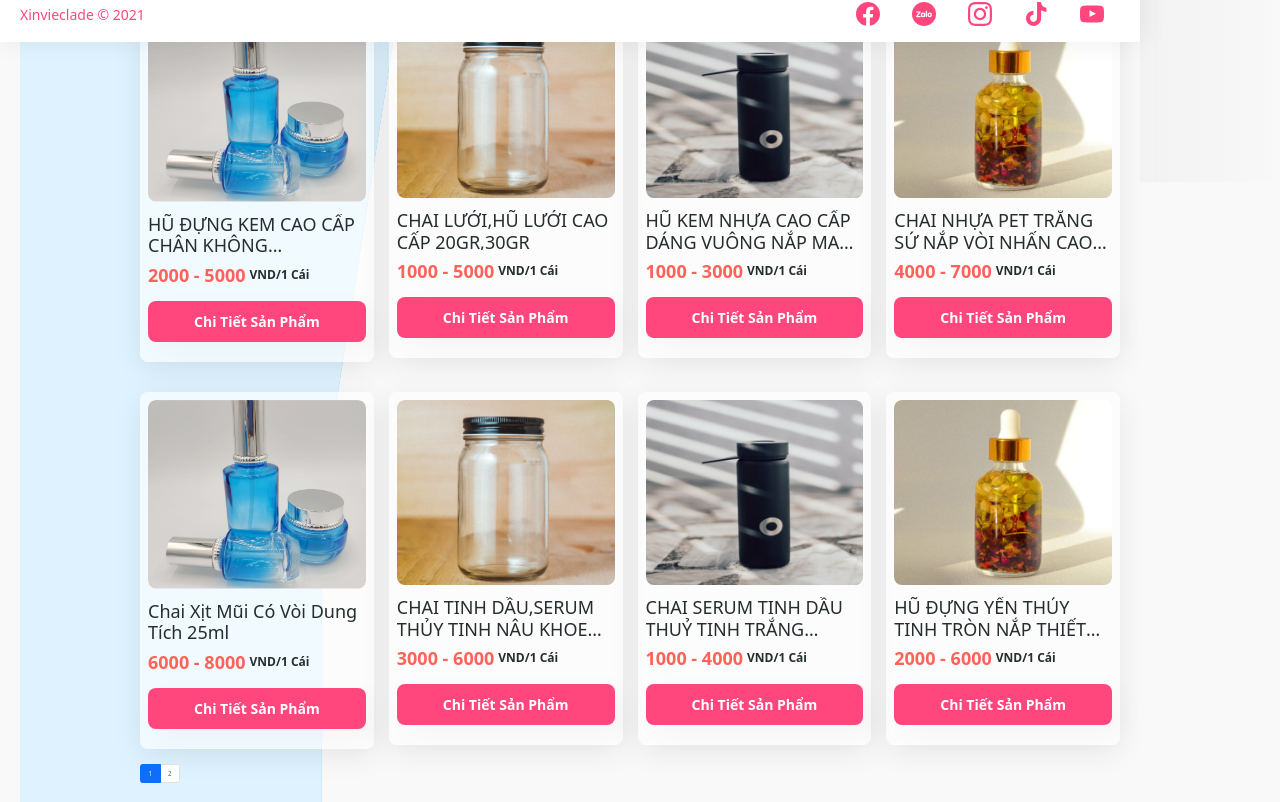
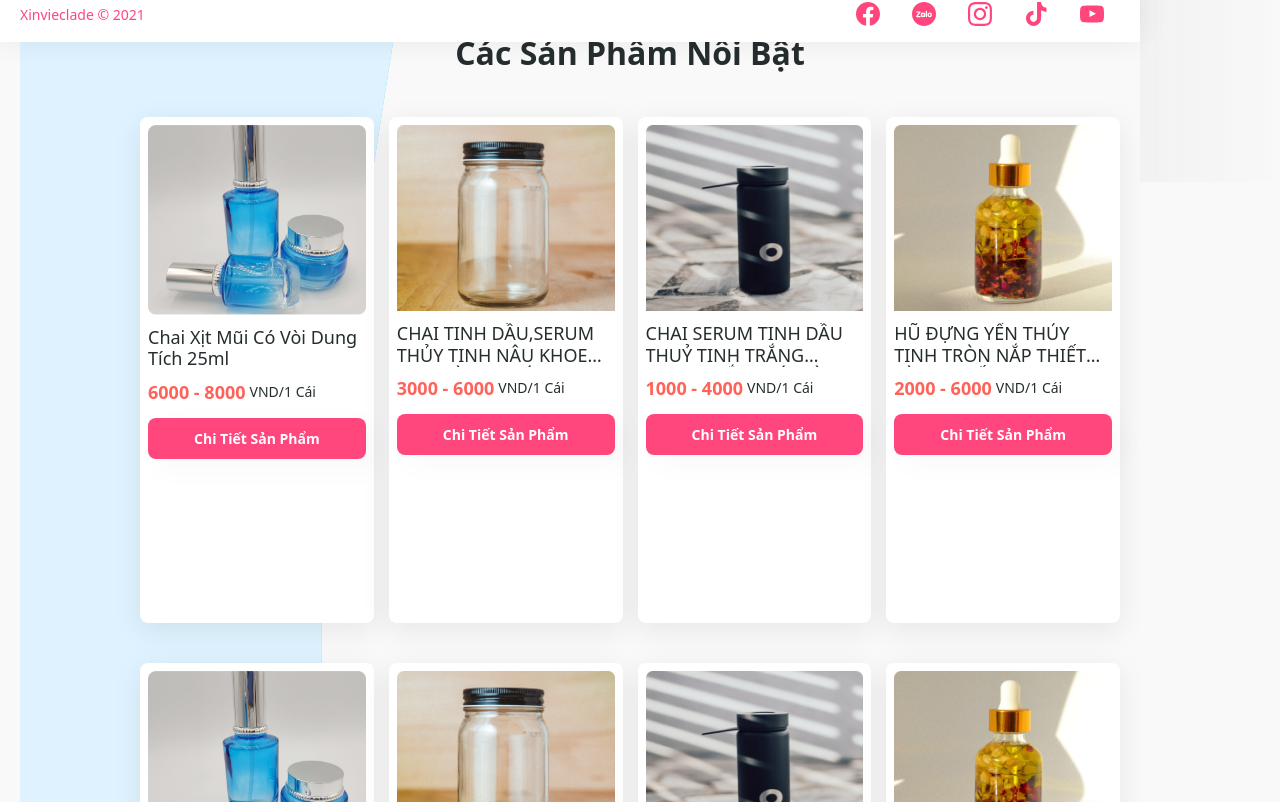
Before and after one commit to trminhphu79/antam-ecommerc, a React (Create React App) app: page / in a window 1280 px wide. Shown: the part 758-1560 px from the top of the page. Built offline with nearby package versions, Linux system fonts and the light colour scheme.

Commit message:
update component home
update hot products

```diff
--- a/src/app/page/common/listProduct/listProduct.scss
+++ b/src/app/page/common/listProduct/listProduct.scss
@@ -1,7 +1,8 @@
 .wrapper-item {
   width: 100%;
-  margin: 1.5rem 0;
-  background-color: rgba(255, 255, 255, 0.6);
+  height: 50.6rem;
+  margin: 2rem 0;
+  background: #fff;
   box-shadow: 0px 7px 30px 0px #00000014;
   border-radius: 0.8rem;
   padding: 0.8rem;
--- a/src/app/page/home/Home.scss
+++ b/src/app/page/home/Home.scss
@@ -13,75 +13,17 @@ html {
     font-size: 62.5%;
 }
 
-
 .home-below h2 {
     font-size: 3.2rem;
     font-weight: bold;
     text-transform: capitalize;
     color: #252D2E;
     text-align: center;
+    margin: 8.8rem 0 2.5rem;
 }
 
-.home-below .row div .wrapper-item {
-    width: 100%;
-    margin: 1.5rem 0;
-    box-shadow: 0px 7px 30px 0px #00000014;
-    border-radius: 0.8rem;
-    padding: .8rem;
-}
-
-.home-below .row div .wrapper-item img {
-    width: 100%;
-    object-fit: cover;
-    border-radius: 0.8rem;
-}
-
-.home-below .row div .wrapper-item .content {
-    padding: 1.6rem;
-}
-
-.home-below .row div .wrapper-item .content h4 {
-    color: #252D2E;
-    height: 4rem;
-    font-size: 1.8rem;
-    text-transform: capitalize;
-    display: -webkit-box;
-    overflow: hidden;
-    text-overflow: ellipsis;
-    -webkit-line-clamp: 2;
-    -webkit-box-orient: vertical;
-}
-
-.home-below .row div .wrapper-item .content div {
-    display: flex;
-    flex-wrap: wrap;
-    margin-bottom: 1rem;
-}
-
-.home-below .row div .wrapper-item .content div span {
-    font-size: 1.8rem;
-    color: var(--price-text);
-    font-weight: 700;
-    height: 3.2rem;
-    line-height: 3.2rem;
-    margin-right: .4rem;
-}
-
-.home-below .row div .wrapper-item .content div p {
-    font-size: 1.2rem;
-    font-weight: 700;
-    color: #252D2E;
-    margin: 0;
-    height: 3.2rem;
-    line-height: 3.2rem;
-}
-
-.home-below .row div .wrapper-item .content .btn {
-    margin: 0;
-    width: 100%;
-    font-size: 1.6rem;
-    border-radius: .8rem;
-    font-weight: 700;
+.home-below .pagination {
+    margin-bottom: 8rem;
 }
 
 @media (max-width: 1380px) {
--- a/src/app/page/home/index.jsx
+++ b/src/app/page/home/index.jsx
@@ -1,27 +1,22 @@
 import React, { Component } from "react";
 import ListProduct from "../common/listProduct/listProduct";
-import Pagination from "../common/pagination/pagination";
 import { getProducts } from "../fakeServer/productChaillo";
-import { paginate } from "../utils/paginate";
 import { Slide } from "./slide/silde";
 import "./Home.scss";
 
 class Home extends Component {
   state = {
     products: getProducts(),
-    currentPage: 1,
     pageSize: 8,
   };
 
-  handlePageChange = (page) => {
-    this.setState({ currentPage: page });
-  };
+  render() {
+    const { products: allProduct, pageSize } = this.state;
 
-  render() {
-    const { products: allProduct, currentPage, pageSize } = this.state;
-    const { length: itemsCount } = allProduct;
-
-    const products = paginate(allProduct, currentPage, pageSize);
+    const productsLength = allProduct.length;
+    const hotProducts = allProduct.filter((product, index) =>
+        index >= productsLength - pageSize
+    )
 
     return (
       <div className="background-page home-below">
@@ -30,13 +25,7 @@ class Home extends Component {
             slideSize={3}
         />
         <h2>các sản phẩm nổi bật</h2>
-        <ListProduct products={products} />
-        <Pagination
-          itemsCount={itemsCount}
-          currentPage={currentPage}
-          pageSize={pageSize}
-          onPageChange={this.handlePageChange}
-        />
+        <ListProduct products={hotProducts} />
       </div>
     );
   }
```
